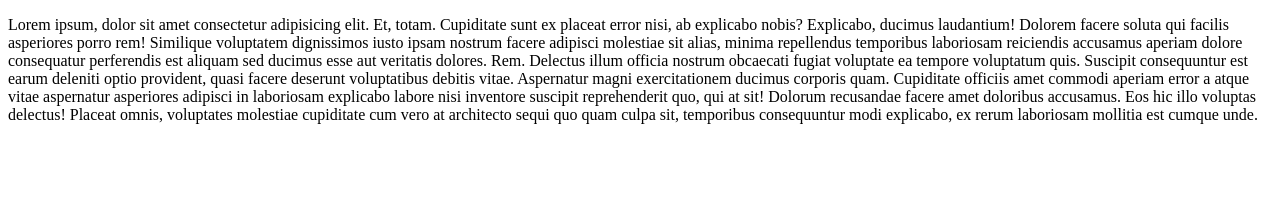
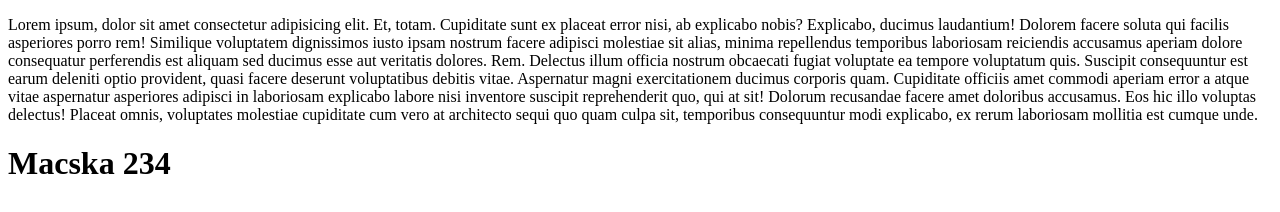
Before and after one commit to Macska4324/1120beadando, a plain HTML site: page index.html in a window 1280 px wide. Drawn offline with Linux system fonts and the light colour scheme.

Commit message:
Update index.html

```diff
--- a/index.html
+++ b/index.html
@@ -11,5 +11,6 @@
     Delectus illum officia nostrum obcaecati fugiat voluptate ea tempore voluptatum quis. Suscipit consequuntur est earum deleniti optio provident, quasi facere deserunt voluptatibus debitis vitae. Aspernatur magni exercitationem ducimus corporis quam.
     Cupiditate officiis amet commodi aperiam error a atque vitae aspernatur asperiores adipisci in laboriosam explicabo labore nisi inventore suscipit reprehenderit quo, qui at sit! Dolorum recusandae facere amet doloribus accusamus.
     Eos hic illo voluptas delectus! Placeat omnis, voluptates molestiae cupiditate cum vero at architecto sequi quo quam culpa sit, temporibus consequuntur modi explicabo, ex rerum laboriosam mollitia est cumque unde.</p>
+    <h1> Macska 234</h1>
 </body>
 </html>
```
